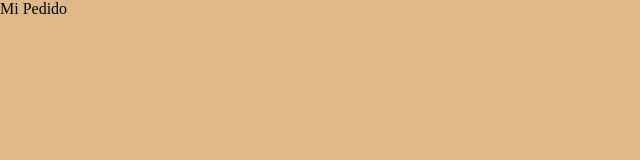
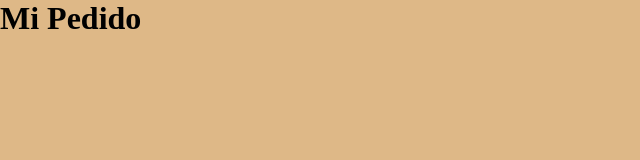
Before and after one commit to jonasxfortin/TP-integrador, a plain HTML site: page WEB/mipedido.html in a window 1280 px wide. Shown: the whole page, without its empty margins (0-640 px from the left). Drawn offline with Linux system fonts and the light colour scheme.

Commit message:
detalles

```diff
--- a/WEB/mipedido.html
+++ b/WEB/mipedido.html
@@ -11,8 +11,9 @@
 
 <body>
     <div class="pedido">
-        <p>Mi Pedido</p>
+        <h1>Mi Pedido</h1>
         <!--podria con un (parrafonuevo) ir mostrando el o los menus que va agregando-->
+        <p id="nuevo-parrafo"></p>
     </div>
 </body>
 
```
